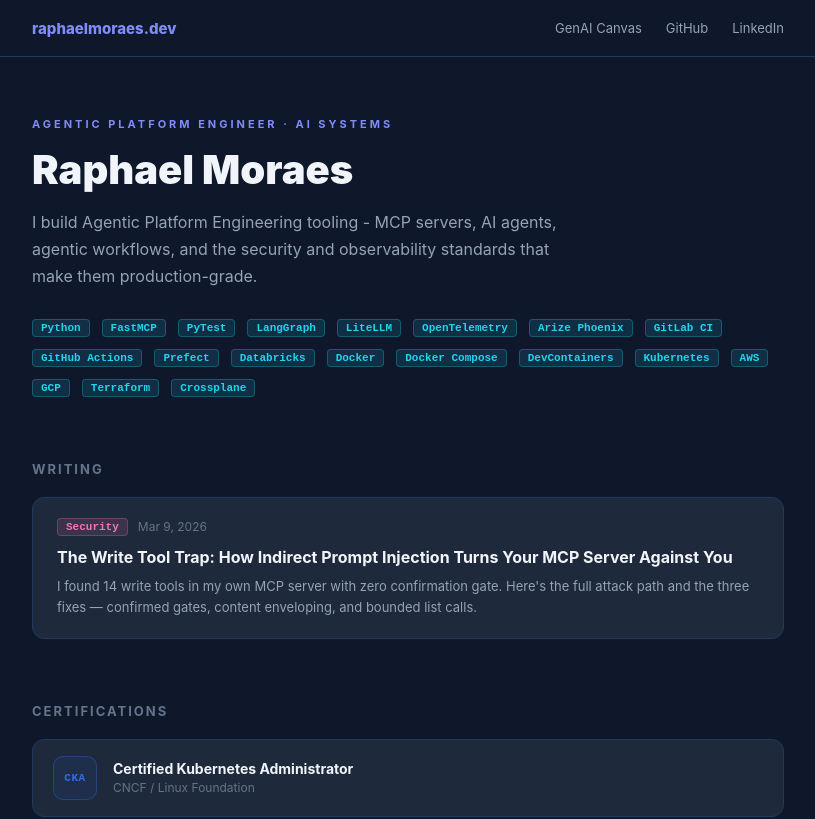
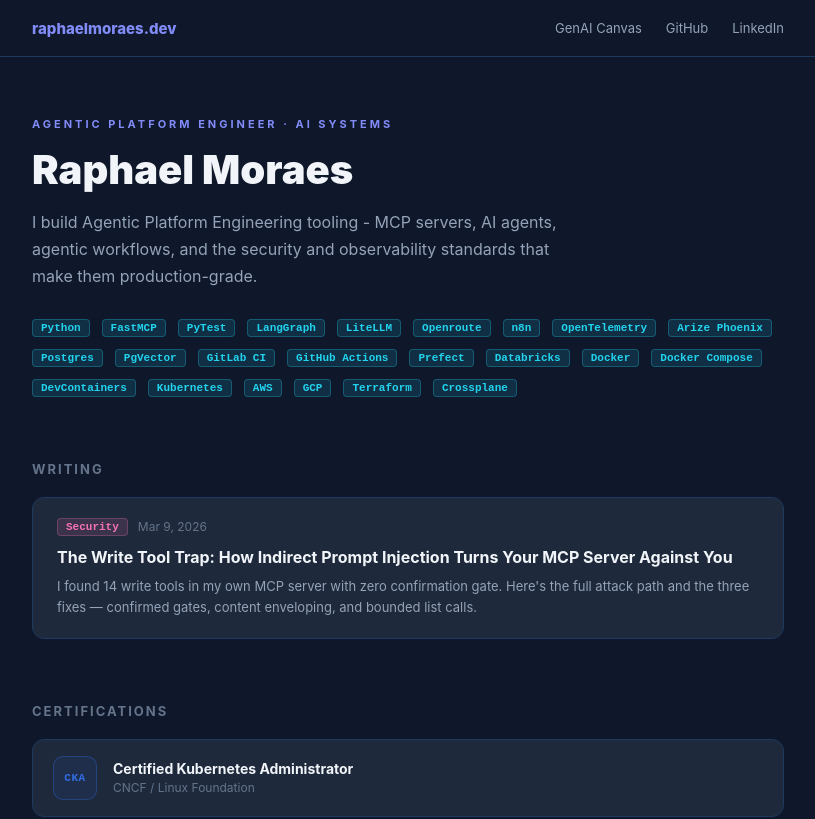
Before and after one commit to rdemoraes/rdemoraes.github.io, a Next.js app: page / in a window 1280 px wide. Shown: the top 819 px of the page, without its empty margins (232-1047 px from the left). Built offline with nearby package versions, Linux system fonts and the light colour scheme.

Commit message:
Update the code, applying standards, updating README and remove duplicate github action workflow

```diff
--- a/pages/index.tsx
+++ b/pages/index.tsx
@@ -278,8 +278,12 @@
                 "PyTest",
                 "LangGraph",
                 "LiteLLM",
+                "Openroute",
+                "n8n",
                 "OpenTelemetry",
                 "Arize Phoenix",
+                "Postgres",
+                "PgVector",
                 "GitLab CI",
                 "GitHub Actions",
                 "Prefect",
```
